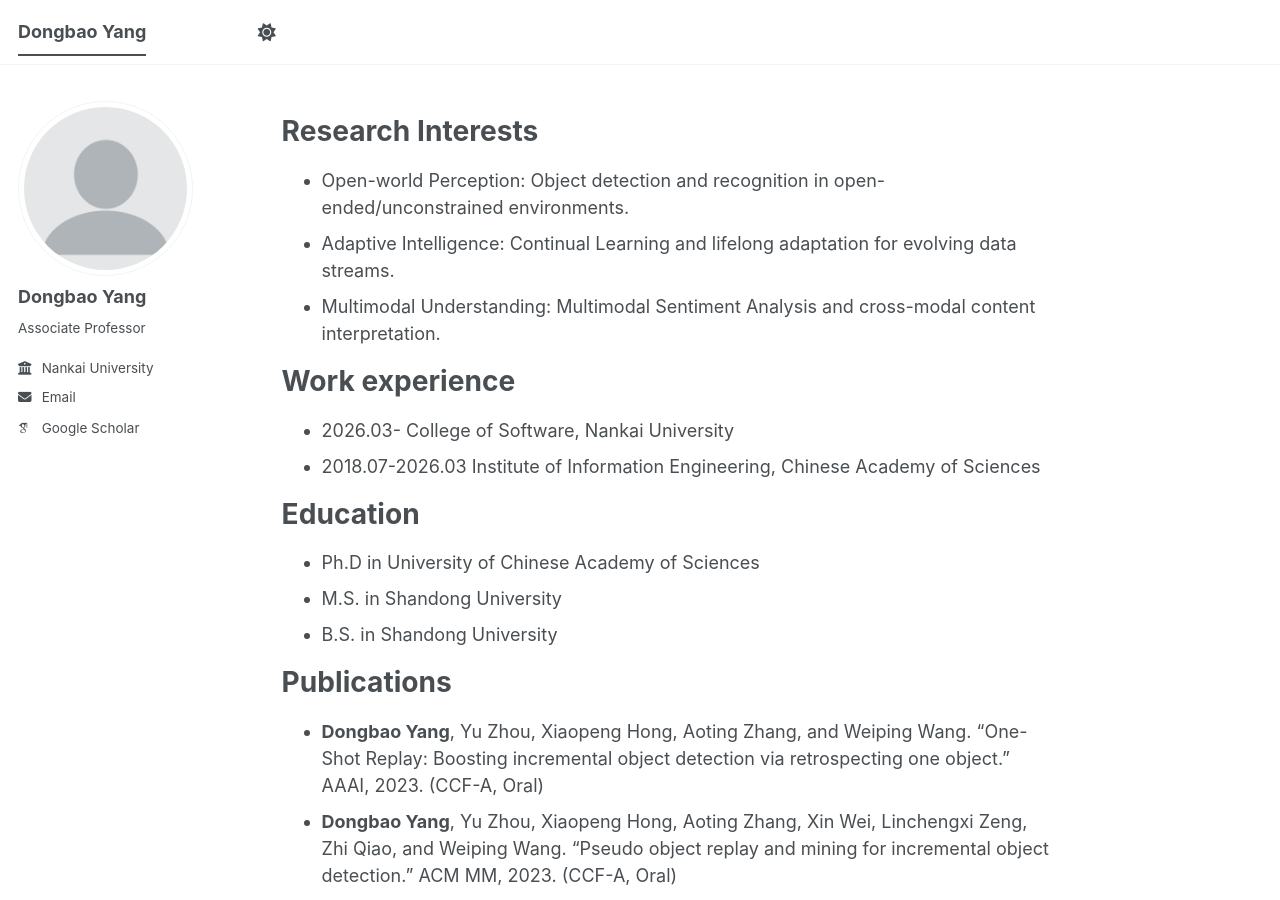
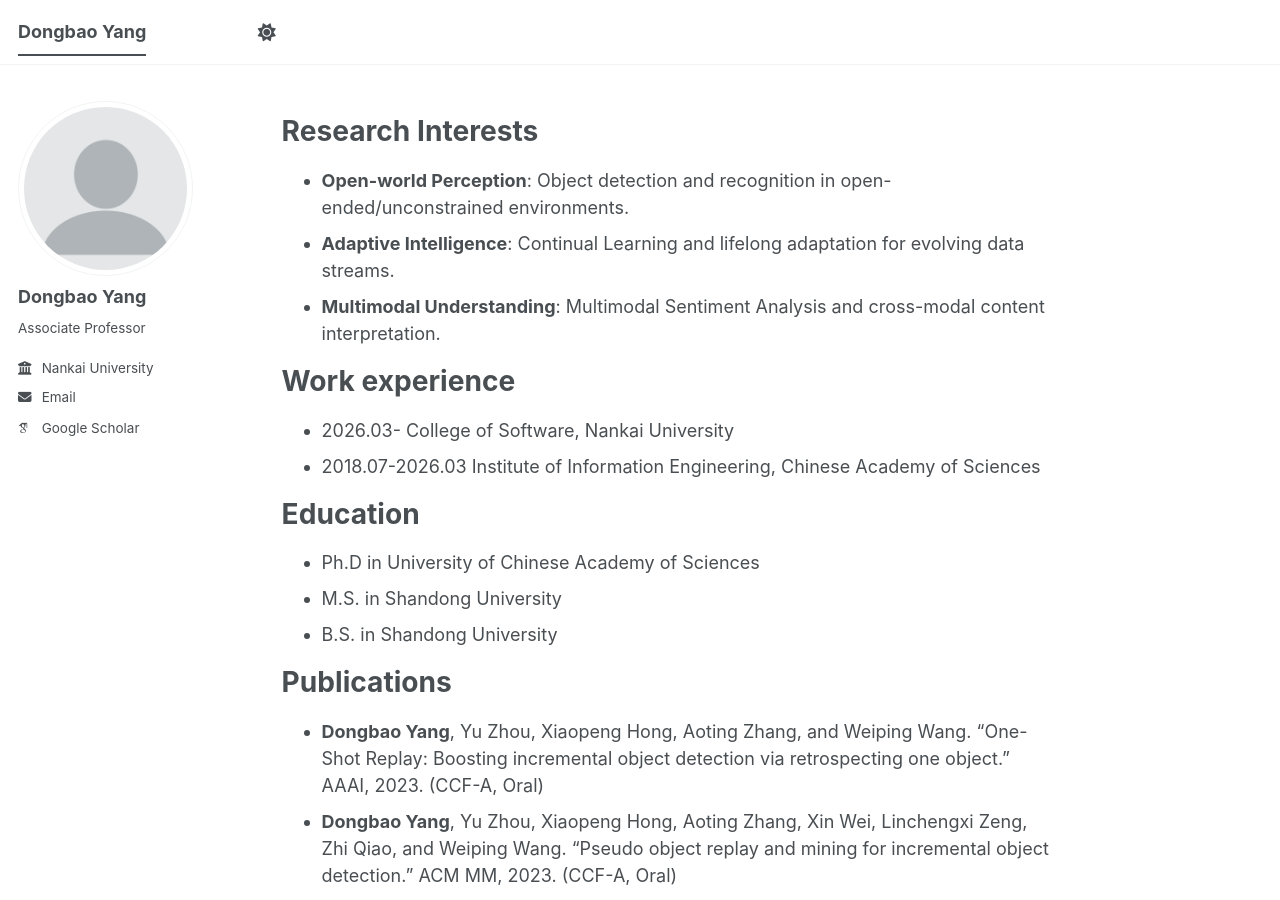
Before and after one commit to yangdb/yangdb.github.io, a Jekyll site: the page built from _pages/about.md, in a window 1280 px wide and 900 px high. Built offline with Jekyll 4.4.1, drawn with Linux system fonts in a browser that asks for light colours; some web fonts are replaced; a script bundle is joined from its source files by our own code; library files that are not in the unit come from our copies.

```diff
--- a/_pages/about.md
+++ b/_pages/about.md
@@ -9,9 +9,9 @@ redirect_from:
 
 Research Interests
 ======
-* Open-world Perception: Object detection and recognition in open-ended/unconstrained environments.
-* Adaptive Intelligence: Continual Learning and lifelong adaptation for evolving data streams.
-* Multimodal Understanding: Multimodal Sentiment Analysis and cross-modal content interpretation.
+* **Open-world Perception**: Object detection and recognition in open-ended/unconstrained environments.
+* **Adaptive Intelligence**: Continual Learning and lifelong adaptation for evolving data streams.
+* **Multimodal Understanding**: Multimodal Sentiment Analysis and cross-modal content interpretation.
 
 Work experience
 ======
```
